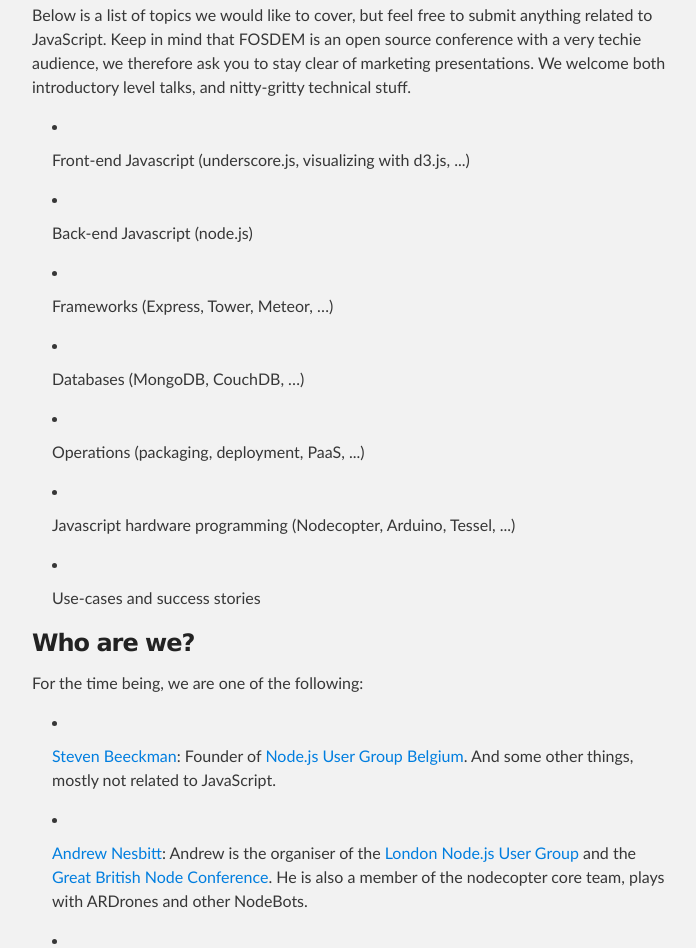
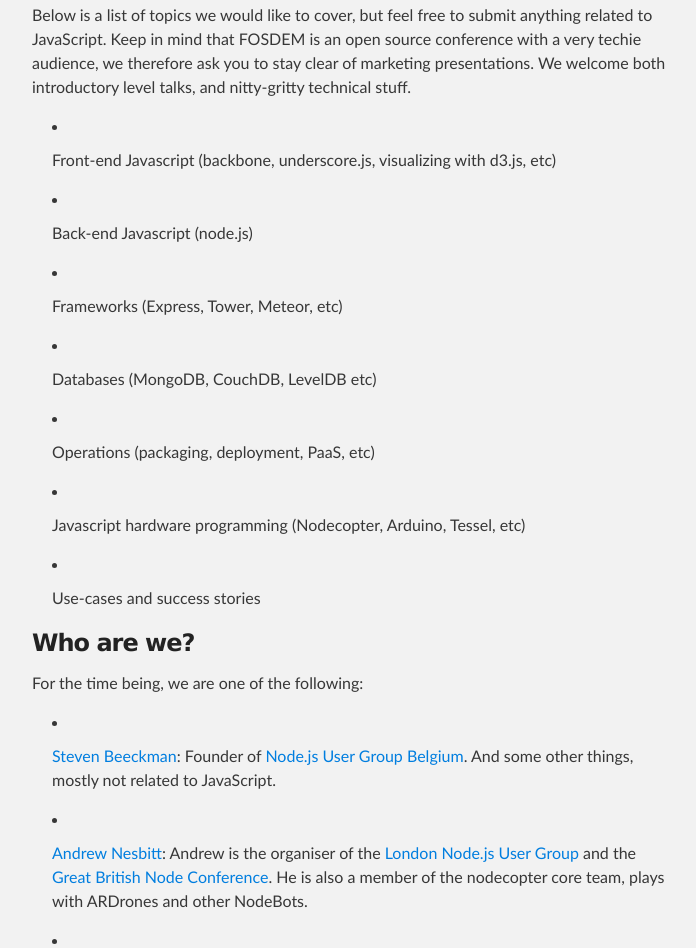
Before and after one commit to fosdem14-js-devroom/fosdem14-js-devroom.github.io, a plain HTML site: page index.html in a window 1280 px wide. Shown: the part 1065-2013 px from the top of the page, without its empty margins (288-984 px from the left). Drawn offline with Linux system fonts and the light colour scheme.

Commit message:
Added more examples

```diff
--- a/index.html
+++ b/index.html
@@ -58,12 +58,12 @@
 <p>Below is a list of topics we would like to cover, but feel free to submit anything related to JavaScript. Keep in mind that FOSDEM is an open source conference with a very techie audience, we therefore ask you to stay clear of marketing presentations. We welcome both introductory level talks, and nitty-gritty technical stuff.</p>
 
 <ul>
-    <li><p>Front-end Javascript (underscore.js, visualizing with d3.js, ...)</p></li>
+    <li><p>Front-end Javascript (backbone, underscore.js, visualizing with d3.js, etc)</p></li>
     <li><p>Back-end Javascript (node.js)</p></li>
-    <li><p>Frameworks (Express, Tower, Meteor, …)</p></li>
-    <li><p>Databases (MongoDB, CouchDB, …)</p></li>
-    <li><p>Operations (packaging, deployment, PaaS, ...)</p></li>
-    <li><p>Javascript hardware programming (Nodecopter, Arduino, Tessel, ...)</p></li>
+    <li><p>Frameworks (Express, Tower, Meteor, etc)</p></li>
+    <li><p>Databases (MongoDB, CouchDB, LevelDB etc)</p></li>
+    <li><p>Operations (packaging, deployment, PaaS, etc)</p></li>
+    <li><p>Javascript hardware programming (Nodecopter, Arduino, Tessel, etc)</p></li>
     <li><p>Use-cases and success stories</p></li>
 </ul>
 
```
